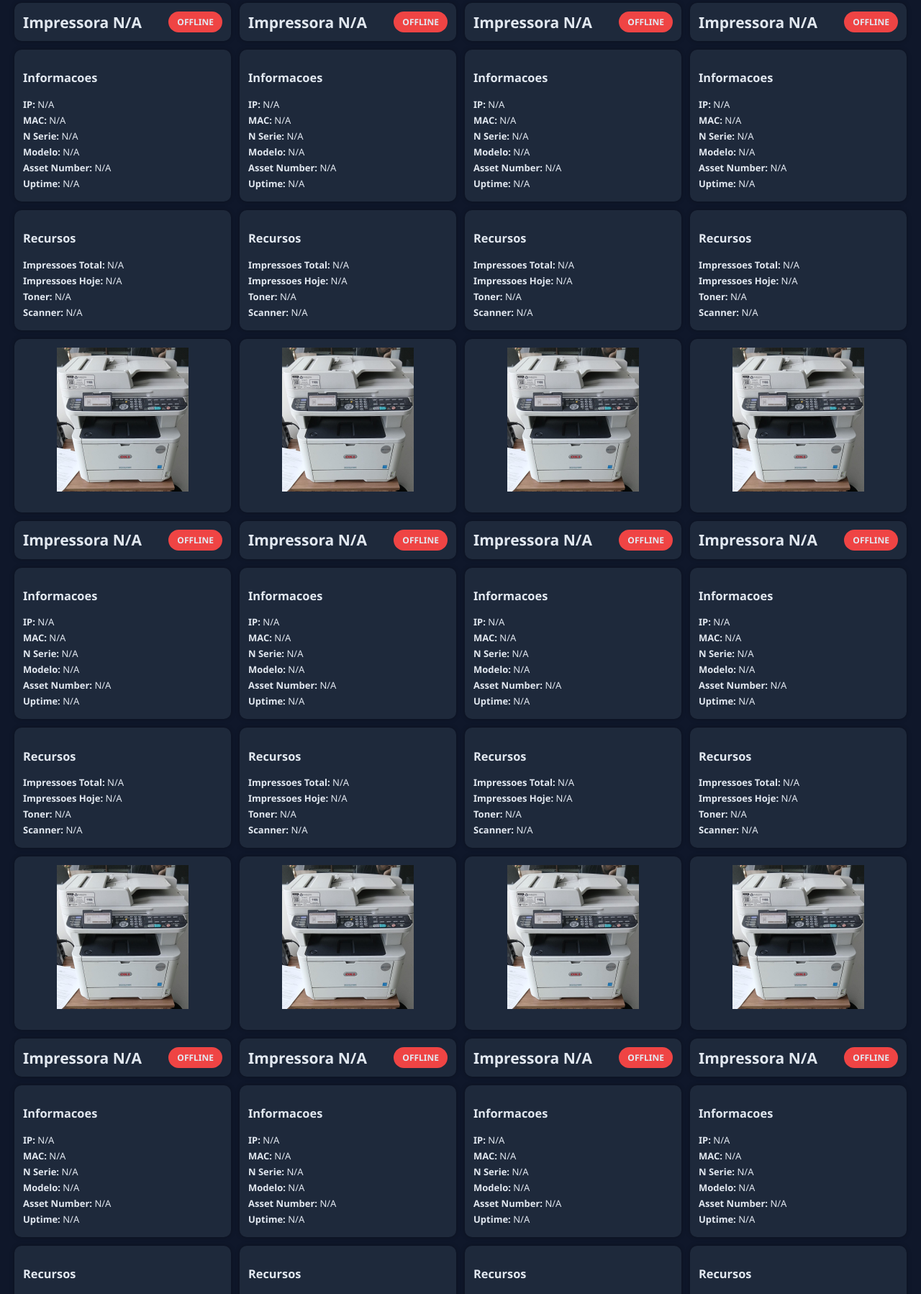
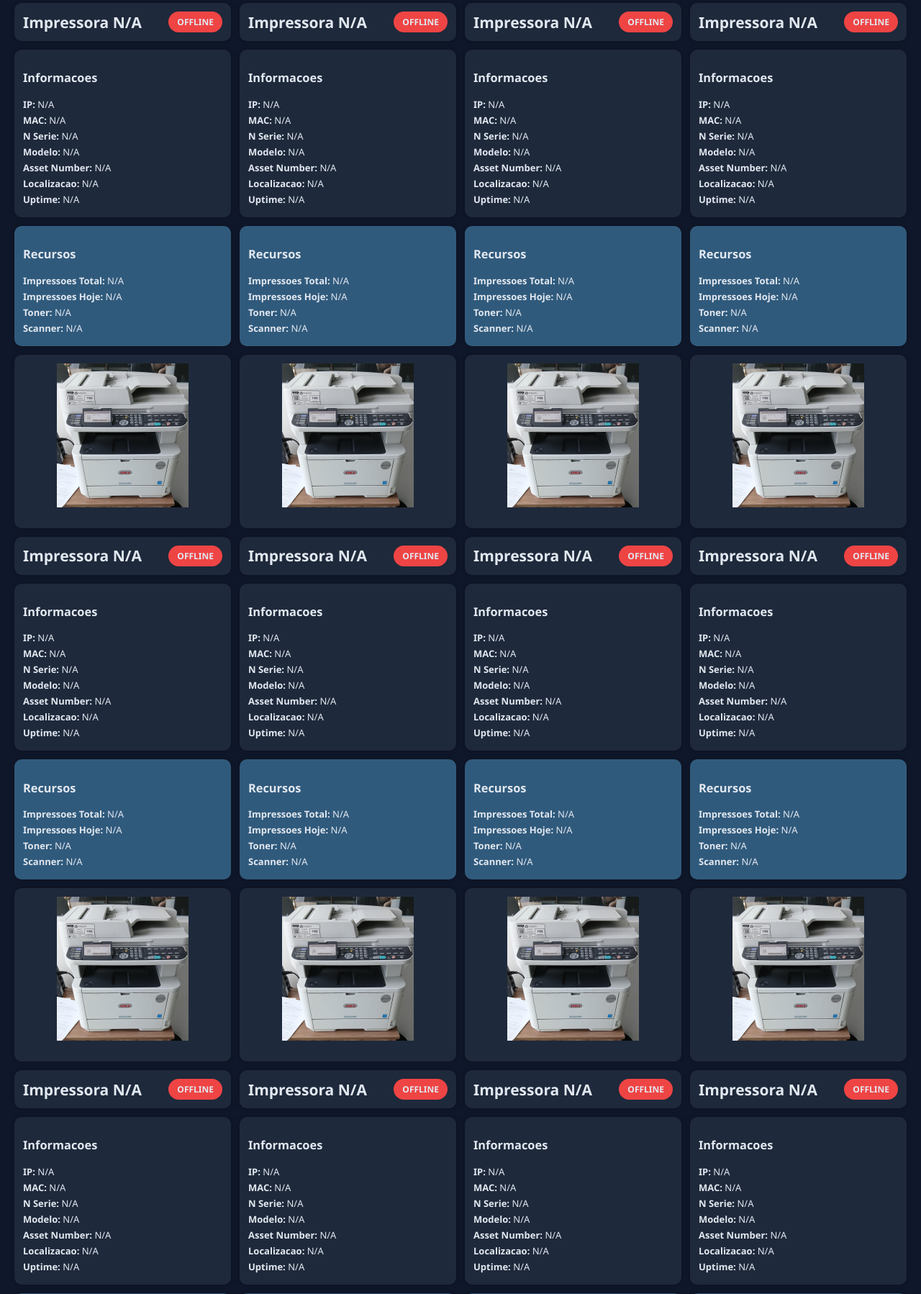
Before and after one commit to JPlima21/Monitorament_de_impressoes, a Flask app: page / in a window 1280 px wide. Shown: the part 332-2130 px from the top of the page at 72% size. Run offline with Flask 3, Linux system fonts and the light colour scheme.

Commit message:
Estruturação e organização do código

```diff
--- a/config.py
+++ b/config.py
@@ -90,6 +90,7 @@ IMPRESSORAS_CONFIG = [
 ]
 
 SNMP_OIDS = {
+    "location": "1.3.6.1.2.1.1.6.0",
     "uptime": "1.3.6.1.2.1.1.3.0",
     "nome": "1.3.6.1.2.1.1.5.0",
     "serial": "1.3.6.1.2.1.43.5.1.1.17.1",
--- a/services/monitor_service.py
+++ b/services/monitor_service.py
@@ -174,6 +174,7 @@ class PrinterMonitorService:
         modelo = snmp_get(ip, community, SNMP_OIDS["modelo"])
         num_serial = snmp_get(ip, community, SNMP_OIDS["serial"])
         asset_number = snmp_get(ip, community, SNMP_OIDS["asset_number"])
+        location = snmp_get(ip, community, SNMP_OIDS["location"])
         impressoes = snmp_get(ip, community, SNMP_OIDS["impressoes"])
         toner = snmp_get(ip, community, SNMP_OIDS["toner"])
         status = snmp_get(ip, community, SNMP_OIDS["status"])
@@ -193,6 +194,7 @@ class PrinterMonitorService:
             "num_serie": str(num_serial),
             "modelo": str(modelo),
             "asset_number": str(asset_number),
+            "location": str(location),
             "impressoes": impressoes,
             "impressoes_dia": impressoes_dia,
             "toner": f"{toner}%" if toner is not None else "N/A",
--- a/static/js/dashboard.js
+++ b/static/js/dashboard.js
@@ -1,3 +1,4 @@
+// Cria a estrutura HTML para uma coluna de impressora, usando o nome da impressora para gerar IDs únicos para os elementos
 function criarColunaImpressora(nomeImpressora) {
     return `
         <div class="printer-column">
@@ -22,11 +23,12 @@ function criarColunaImpressora(nomeImpressora) {
                     <p><strong>N Serie:</strong> <span id="serial_${nomeImpressora}"></span></p>
                     <p><strong>Modelo:</strong> <span id="modelo_${nomeImpressora}"></span></p>
                     <p><strong>Asset Number:</strong> <span id="asset_number_${nomeImpressora}"></span></p>
+                    <p><strong>Localizacao:</strong> <span id="location_${nomeImpressora}"></span></p>
                     <p><strong>Uptime:</strong> <span id="uptime_${nomeImpressora}"></span></p>
                 </div>
             </div>
 
-            <div class="card">
+            <div class="card card-recursos">
                 <h3>Recursos</h3>
                 <div class="info">
                     <p><strong>Impressoes Total:</strong> <span id="impressoes_${nomeImpressora}"></span></p>
@@ -39,6 +41,7 @@ function criarColunaImpressora(nomeImpressora) {
     `;
 }
 
+// Atualiza o status de uma impressora (online/offline) e ajusta a classe CSS para refletir a cor correta
 function atualizarStatus(statusEl, online) {
     if (!statusEl) {
         return;
@@ -48,6 +51,7 @@ function atualizarStatus(statusEl, online) {
     statusEl.className = online ? "status online" : "status offline";
 }
 
+// Preenche os campos de uma impressora específica, usando "N/A" como fallback para dados ausentes
 function preencherCampos(nomeImpressora, dataImpressora) {
     const elements = {
         nome: document.getElementById(`nome_${nomeImpressora}`),
@@ -56,6 +60,7 @@ function preencherCampos(nomeImpressora, dataImpressora) {
         serial: document.getElementById(`serial_${nomeImpressora}`),
         modelo: document.getElementById(`modelo_${nomeImpressora}`),
         asset_number: document.getElementById(`asset_number_${nomeImpressora}`),
+        location: document.getElementById(`location_${nomeImpressora}`),
         uptime: document.getElementById(`uptime_${nomeImpressora}`),
         impressoes: document.getElementById(`impressoes_${nomeImpressora}`),
         impressoes_dia: document.getElementById(`impressoes_dia_${nomeImpressora}`),
@@ -63,12 +68,14 @@ function preencherCampos(nomeImpressora, dataImpressora) {
         scanner: document.getElementById(`scanner_${nomeImpressora}`),
     };
 
+    // Preenche os campos, usando "N/A" como fallback caso algum dado esteja ausente
     if (elements.nome) elements.nome.innerText = dataImpressora.nome || "N/A";
     if (elements.ip) elements.ip.innerText = dataImpressora.ip || "N/A";
     if (elements.mac) elements.mac.innerText = dataImpressora.mac || "N/A";
     if (elements.serial) elements.serial.innerText = dataImpressora.num_serie || "N/A";
     if (elements.modelo) elements.modelo.innerText = dataImpressora.modelo || "N/A";
     if (elements.asset_number) elements.asset_number.innerText = dataImpressora.asset_number || "N/A";
+    if (elements.location) elements.location.innerText = dataImpressora.location || "N/A";
     if (elements.uptime) elements.uptime.innerText = dataImpressora.uptime || "N/A";
     if (elements.impressoes) elements.impressoes.innerText = dataImpressora.impressoes ?? "N/A";
     if (elements.impressoes_dia) elements.impressoes_dia.innerText = dataImpressora.impressoes_dia ?? "N/A";
@@ -76,6 +83,7 @@ function preencherCampos(nomeImpressora, dataImpressora) {
     if (elements.scanner) elements.scanner.innerText = dataImpressora.scanner || "N/A";
 }
 
+// Inicializa o container com as colunas das impressoras, se ainda não tiver sido feito
 function inicializarContainer(container, impressoras) {
     if (container.dataset.initialized) {
         return;
@@ -90,6 +98,7 @@ function inicializarContainer(container, impressoras) {
     container.dataset.initialized = "true";
 }
 
+// Função principal para atualizar os dados das impressoras
 async function atualizar() {
     try {
         const res = await fetch("/api");
@@ -109,5 +118,6 @@ async function atualizar() {
     }
 }
 
-setInterval(atualizar, 4000);
+// Atualiza a cada 10 segundos
+setInterval(atualizar, 10000);
 atualizar();
--- a/static/style.css
+++ b/static/style.css
@@ -49,6 +49,10 @@ header h1 {
     border-radius: 10px; /* antes 15px */
     box-shadow: 0 0 6px rgba(0,0,0,0.3);
     font-size: 14px; /* menor texto */
+}
+
+.card-recursos {
+    background: #305a7c;
 }
 
 /* CARD IMPRESSORA */
```
Also changed, not shown: main.py (renamed from app.py).
